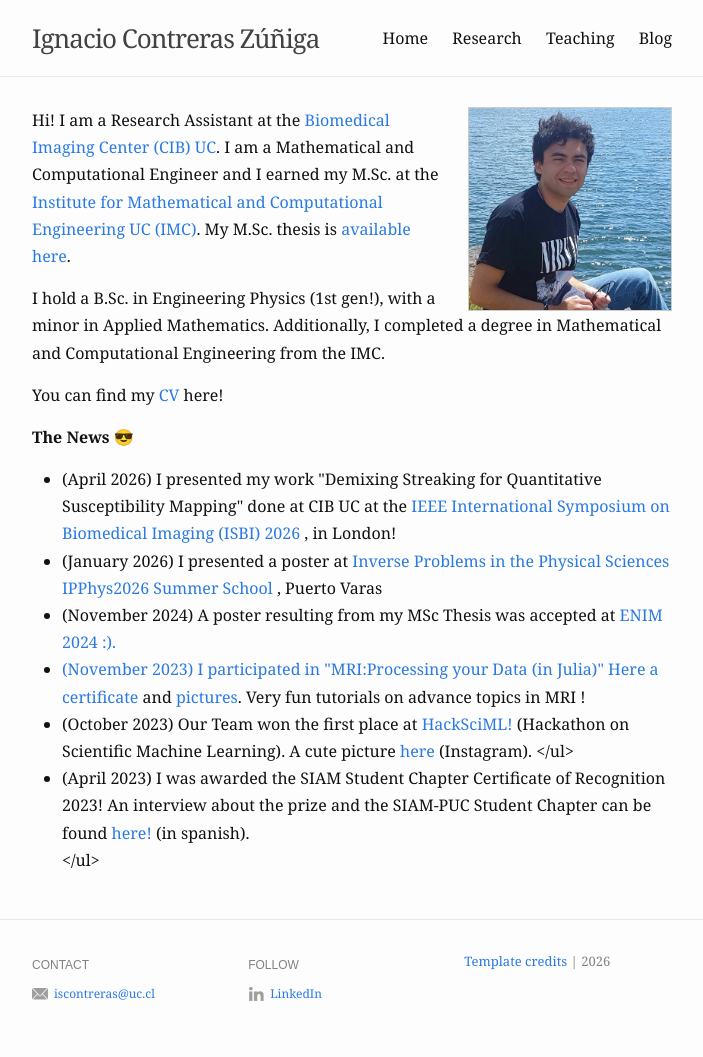
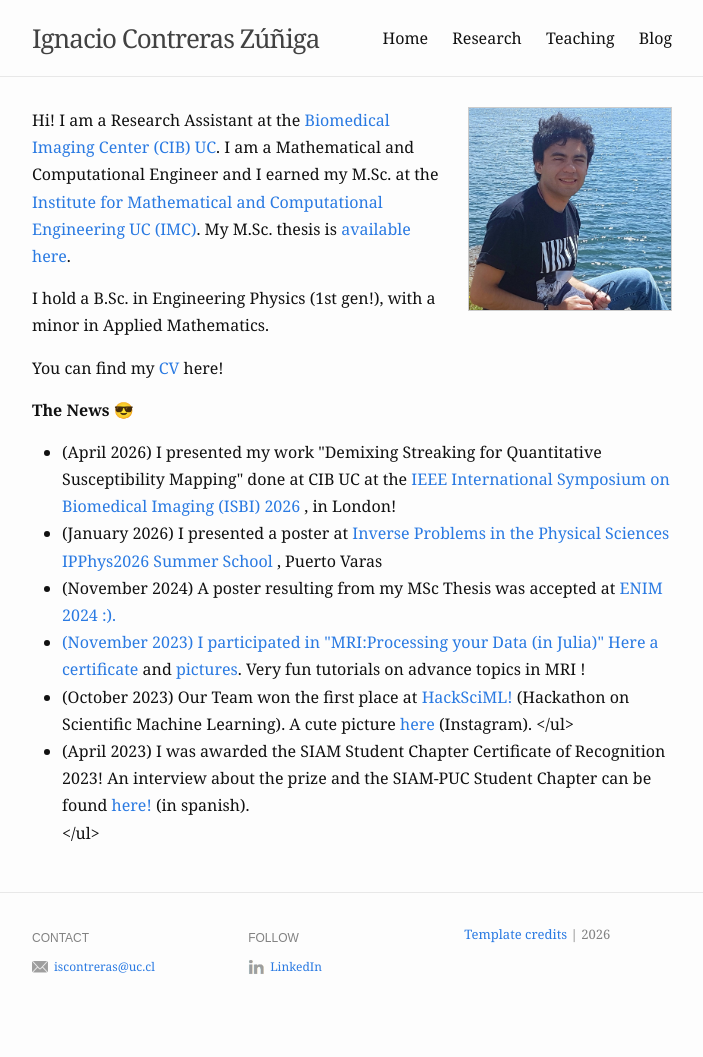
Before and after one commit to ignacontreras/ignacontreras.github.io, a Jekyll site: the page built from index.md, in a window 1280 px wide. Shown: the whole page, without its empty margins (288-991 px from the left). Built offline with Jekyll 4.4.1, drawn with Linux system fonts in a browser that asks for light colours; after the commit the page ends 1030 px from its top, so only the background shows below that.

Commit message:
Update index.md

```diff
--- a/index.md
+++ b/index.md
@@ -9,7 +9,7 @@ profile_picture:
  Hi! I am a Research Assistant at the  <a href="https://centroimagenesbiomedicas.uc.cl">Biomedical Imaging Center (CIB) UC</a>.  I am a Mathematical and Computational Engineer and I earned my M.Sc. at the <a href="https://imc.uc.cl/">Institute for Mathematical and Computational Engineering UC (IMC)</a>. My M.Sc. thesis is <a href="https://repositorio.uc.cl/handle/11534/106546">available here</a>.
 </p>
 <p>
-  I hold a B.Sc. in Engineering Physics (1st gen!), with a minor in Applied Mathematics. Additionally, I completed a degree in Mathematical and Computational Engineering from the IMC.
+  I hold a B.Sc. in Engineering Physics (1st gen!), with a minor in Applied Mathematics.
 </p>
 <p>
   You can find my <a href="data/CV_Ignacio_Contreras_.pdf">CV</a> here!
```
